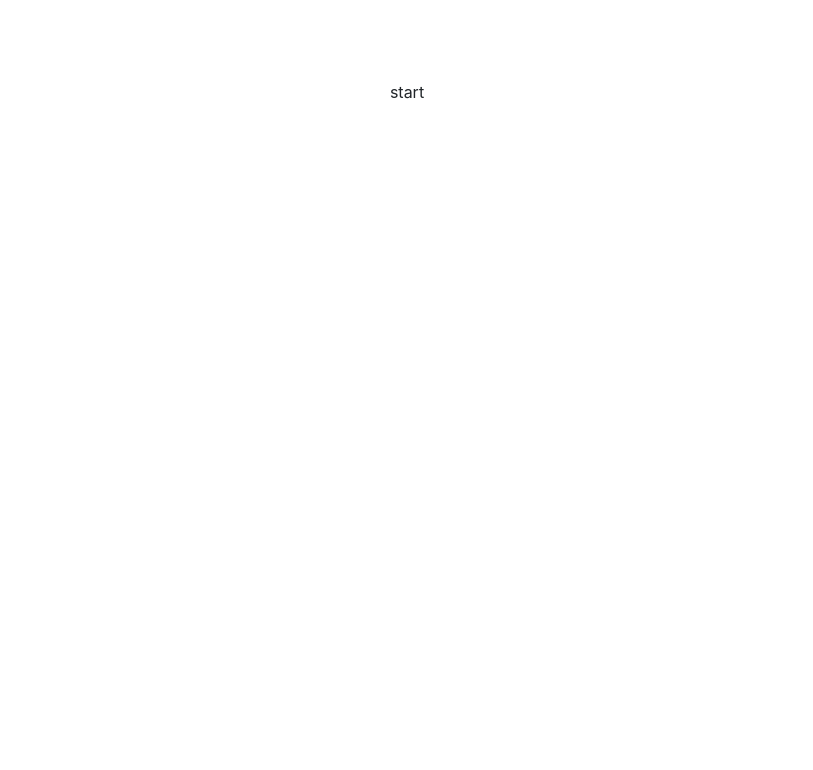
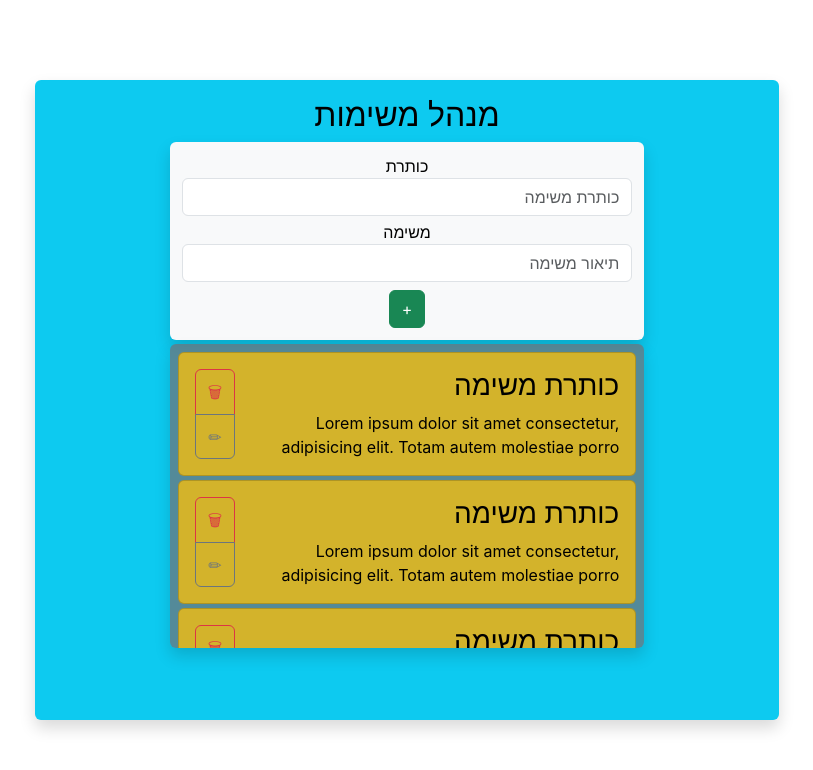
Before and after one commit to Akiva22Cohen/react2, a React (Create React App) app: page / in a window 1280 px wide. Shown: the top 770 px of the page, without its empty margins (233-1046 px from the left). Built offline with nearby package versions, Linux system fonts and the light colour scheme.

Commit message:
On branch task-Manager Changes to be committed: 	modified:   src/App.js 	new file:   src/components/appTaskManager.js 	deleted:    src/components/start.js 	new file:   src/components/tasks.js

```diff
--- a/src/App.js
+++ b/src/App.js
@@ -1,10 +1,10 @@
 import './App.css';
-import Start from './components/start';
+import TaskManager from './components/appTaskManager';
 
 function App() {
   return (
     <div className="App">
-      <Start />
+      < TaskManager />
     </div>
   );
 }
--- /dev/null
+++ b/src/components/appTaskManager.js
@@ -0,0 +1,75 @@
+import React, { useState } from "react";
+import Tasks from "./tasks";
+
+function TaskManager() {
+  // let listTasks = [{}];
+  let [listTasks, setlistTasks] = useState([{}]);
+  // console.log(listTasks);
+  return (
+    <div className='container-fluid'>
+      <div className="container">
+        <header style={{ minHeight: '10vh' }}>
+
+        </header>
+        <div
+          style={{
+            direction: 'rtl',
+            height: '80vh'
+          }}
+          className="text-bg-info mx-auto rounded shadow col-md-8 col-sm-10 col-12 p-1 p-sm-2 p-md-3"
+        >
+          <h2>מנהל משימות</h2>
+          <div
+            className="col-md-8 col-10 mx-auto text-bg-light rounded shadow p-1 p-md-2 m-1"
+          >
+            <div className="m-1">
+              <label htmlFor="tital_id">כותרת</label>
+              <input
+                onChange={e => {
+                  setlistTasks(listTasks.title.e.target.value)
+                  console.log(listTasks)
+                }}
+                className="form-control"
+                id="tital_id"
+                type="text"
+                placeholder="כותרת משימה"
+                title="כתוב כותרת משימה"
+              />
+            </div>
+            <div className="m-1">
+              <label htmlFor="task_id">משימה</label>
+              <input
+                className="form-control"
+                id="task_id"
+                type="text"
+                placeholder="תיאור משימה"
+                title="כתוב משימה"
+              />
+            </div>
+            <button
+              title="הוסף משימה"
+              className="btn btn-success m-1"
+            >+</button>
+          </div>
+          <div
+            style={{
+              // minHeight: '10vh',
+              // maxHeight: '40vh'
+            }}
+            className="rounded shadow text-bg-secondary col-md-8 col-10 mx-auto bg-opacity-75 m-1 overflow-auto p-1 h-50"
+          >
+            <Tasks title='כותרת משימה' desc='Lorem ipsum dolor sit amet consectetur, adipisicing elit. Totam autem molestiae porro delectus sed, cupiditate veniam eveniet culpa numquam ratione consequatur odio? Eum facere voluptatem aut quisquam accusamus repellat facilis?' />
+            <Tasks title='כותרת משימה' desc='Lorem ipsum dolor sit amet consectetur, adipisicing elit. Totam autem molestiae porro delectus sed, cupiditate veniam eveniet culpa numquam ratione consequatur odio? Eum facere voluptatem aut quisquam accusamus repellat facilis?' />
+            <Tasks title='כותרת משימה' desc='Lorem ipsum dolor sit amet consectetur, adipisicing elit. Totam autem molestiae porro delectus sed, cupiditate veniam eveniet culpa numquam ratione consequatur odio? Eum facere voluptatem aut quisquam accusamus repellat facilis?' />
+            {/* <Tasks />
+            <Tasks />
+            <Tasks />
+            <Tasks /> */}
+          </div>
+        </div>
+      </div>
+    </div>
+  );
+}
+
+export default TaskManager;
--- a/src/components/start.js
+++ /dev/null
@@ -1,18 +0,0 @@
-import React from "react";
-
-function Start() {
-  return (
-    <div className='container-fluid'>
-      <div className="container">
-        <header style={{ minHeight: '10vh' }}>
-
-        </header>
-        <div>
-          start
-        </div>
-      </div>
-    </div>
-  );
-}
-
-export default Start;
--- /dev/null
+++ b/src/components/tasks.js
@@ -0,0 +1,28 @@
+import React from 'react'
+
+function Tasks(props) {
+    return (
+        <div className='card text-bg-warning m-1 text-end'>
+            <div className='card-body d-flex justify-content-between'>
+                <div
+                    style={{ maxHeight: '90px' }} className='overflow-auto h-75'
+                >
+                    <h3 className='card-title' title='כותרת משימה'>{props.title}</h3>
+                    <p className='card-text' title='תיאור משימה'>{props.desc}</p>
+                </div>
+                <div className='btn-group-vertical'>
+                    <button
+                        title='למחוק'
+                        className='btn btn-outline-danger'
+                    >🗑</button>
+                    <button
+                        title='לערוך'
+                        className='btn btn-outline-secondary'
+                    > ✏</button>
+                </div>
+            </div>
+        </div>
+    )
+}
+
+export default Tasks
```
